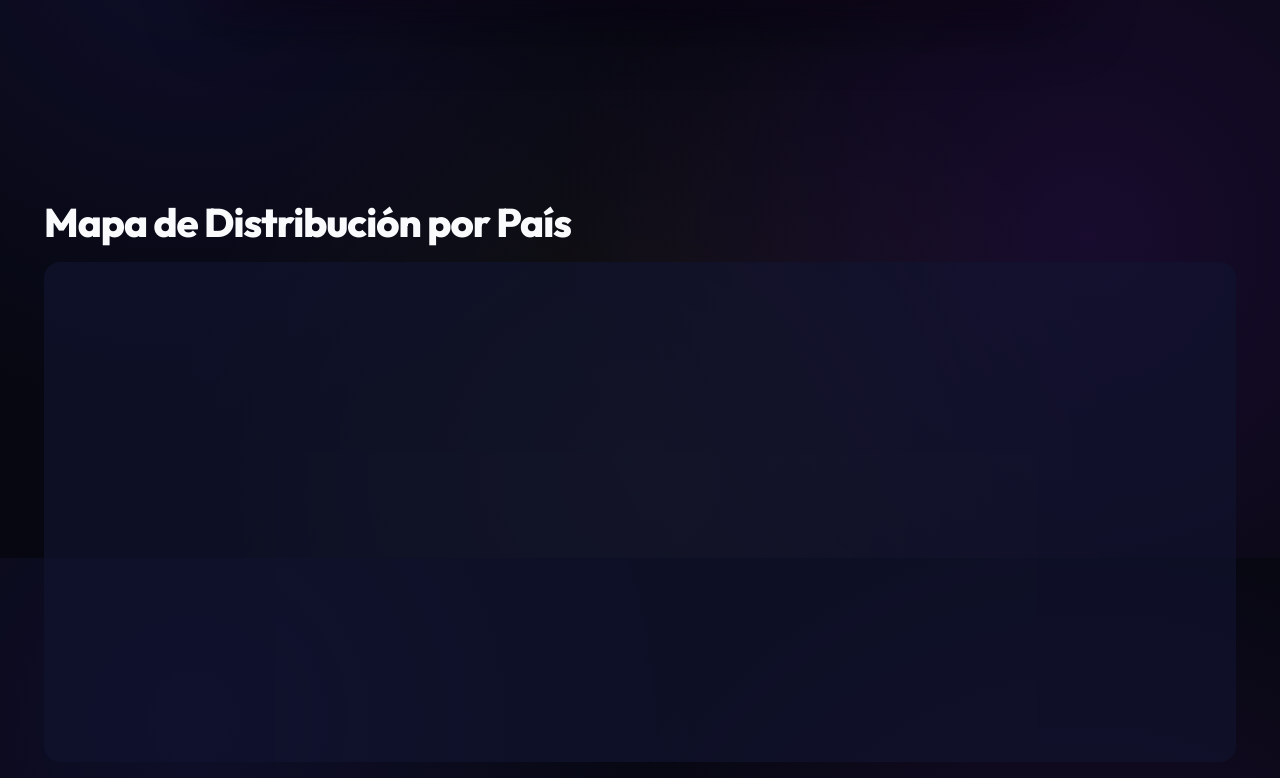
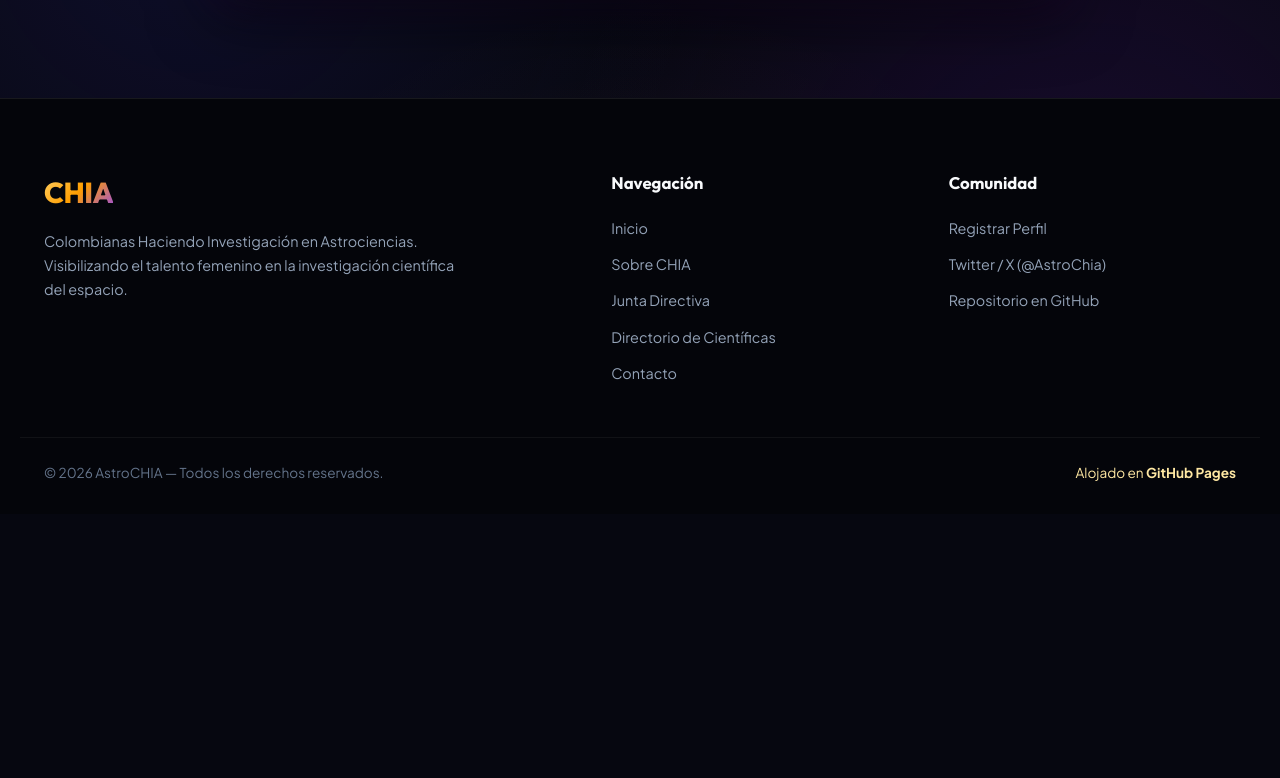
Before and after one commit to astrochiacol/chia, a plain HTML site: page directorio.html in a window 1280 px wide. Shown: the part 1842-2620 px from the top of the page. After the commit the page ends 2356 px from the top, so only its background shows below. Drawn offline with nearby package versions, Linux system fonts and the light colour scheme; no server answers; a script that the page names is missing.

Commit message:
Remove map section from directorio page

```diff
--- a/directorio.html
+++ b/directorio.html
@@ -421,12 +421,12 @@
       </div>
     </section>
 
-  <section class="section map-section" id="map-section">
-  <div class="container">
-    <h2 class="section-title">Mapa de Distribución por País</h2>
-    <div id="world-map" style="height: 500px; width: 100%; margin-top: 1rem;"></div>
-  </div>
-</section>
+
+
+
+
+
+
 </main>
 
   <!-- Footer -->
```
